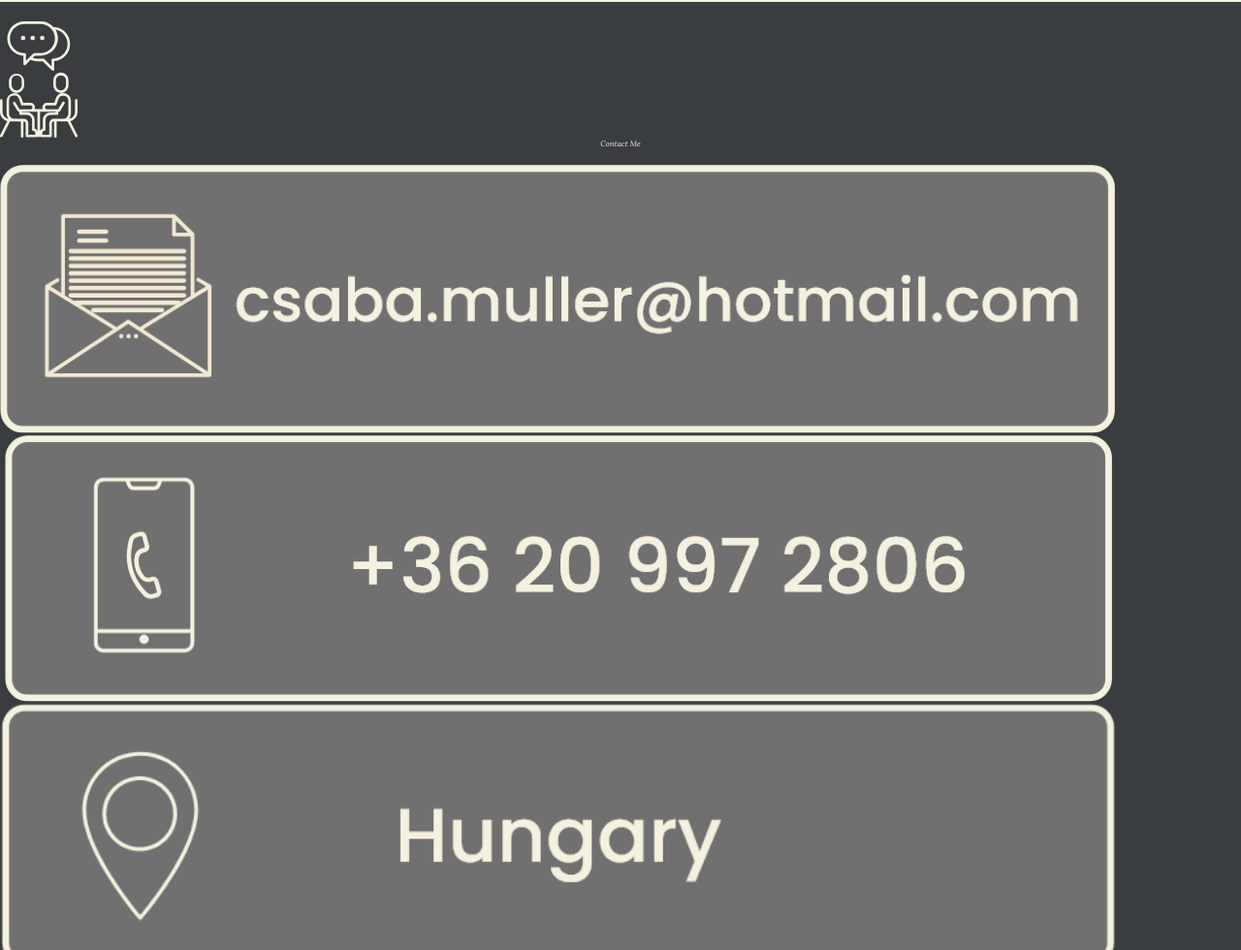
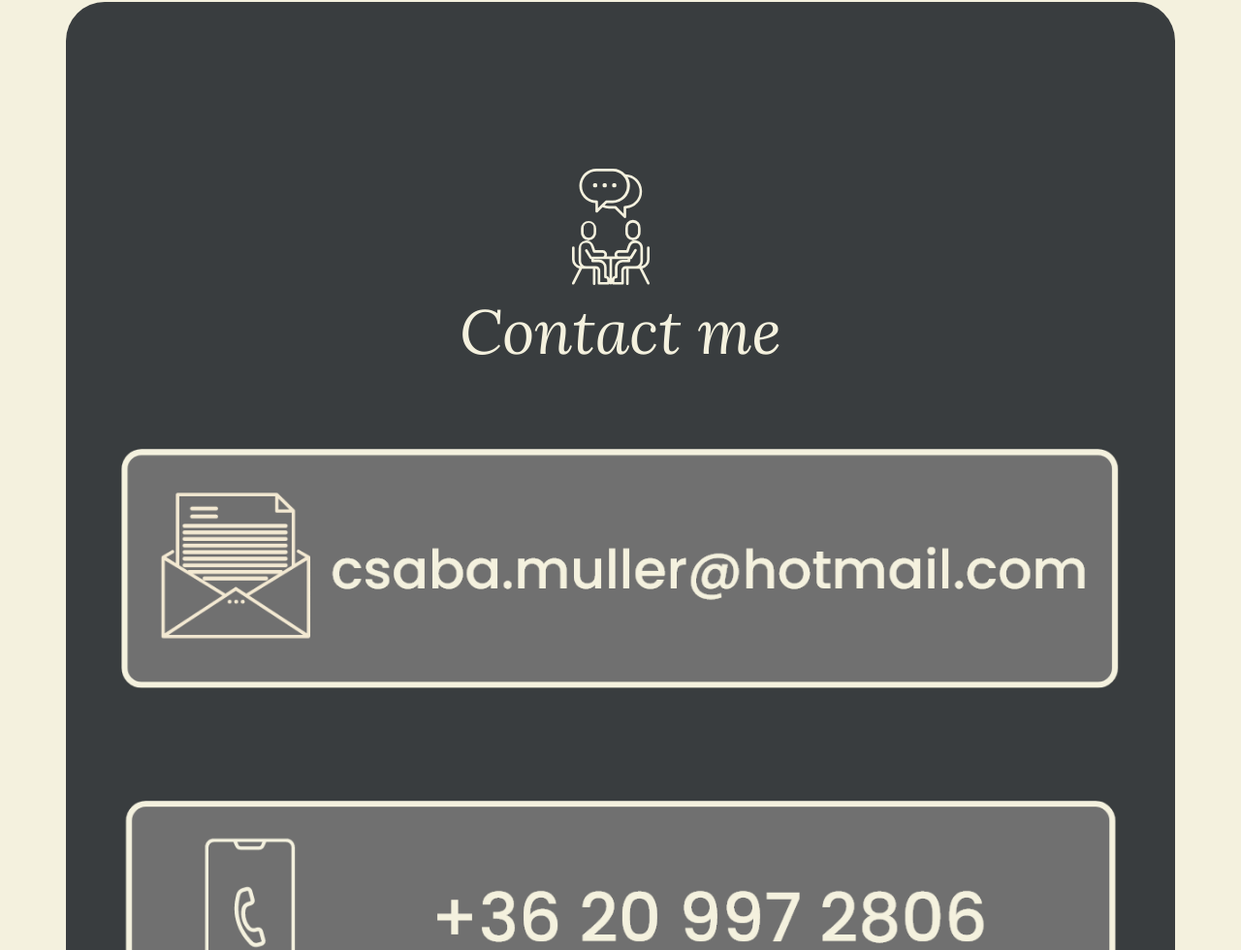
Before and after one commit to Csabooo/portfolio, a website: page index.html in a window 1280 px wide. Shown: the part 11020-12000 px from the top of the page at 97% size. Drawn offline with nearby package versions, Linux system fonts and the light colour scheme.

Commit message:
footer completed

```diff
--- a/index.html
+++ b/index.html
@@ -456,22 +456,17 @@
                 </div>
             </section>
         </main>
-        <footer id="contact">
-            <div class="text-center table">
-                <p>
-                    <img class="icons" src="assets/communication_chat.svg" alt="communication_icon">Contact Me
-                </p>
-                <div>
+        <footer class="container-fluid">
+            <div class="text-center table skills">
+                <img class="icons" src="assets/communication_chat.svg" alt="communication_icon">
+                <p id="skills">Contact me</p>
+                <div id="contact">
                     <img src="assets/contact_name.png" alt="email" srcset="">
                     <img src="assets/contact_phone.png" alt="phone" srcset="">
                     <img src="assets/contact_location.png" alt="location" srcset="">
                 </div>
-
             </div>
-            <h1>
-                <!--             <h1 style="color:#C83E19; text-align:center; font-family: lora; font-size: 5.6rem; margin: 80px 0">
- --> <b><em>"Thanks for Scrolling"</em></b>
-                <h1>
+            <h1 class="text-center"><b><em>"Thanks for Scrolling"</em></b></h1>
         </footer>
     </div>
 </body>
--- a/styles/styles.css
+++ b/styles/styles.css
@@ -53,28 +53,27 @@
   box-shadow: rgba(0, 0, 0, 0.35) 0px 5px 15px;
 }
 
+
+/* #contact .table {
+  background-color: var(--dark-grey);
+  padding: 20px 0 40px 0;
+} */
+
 #contact {
-  position: absolute;
-  left: 0;
-  width: 100%;
+  display: flex;
+  flex-direction: column;
+  justify-content: center;
+  align-items: center;
+
 }
 
-#contact .table {
-  background-color: var(--dark-grey);
-  padding: 20px 0 40px 0;
-}
-
-#contact img {
-  display: block;
-  width: 90%;
-  /*  box-sizing: content-box;
-  height: 150px;
-  padding: 20px; */
+#contact img{
+width: 90%;
+padding: 5% 0;
 }
 
 #container {
   background-color: var(--light-yellow);
-
 }
 
 #contactme {
```
